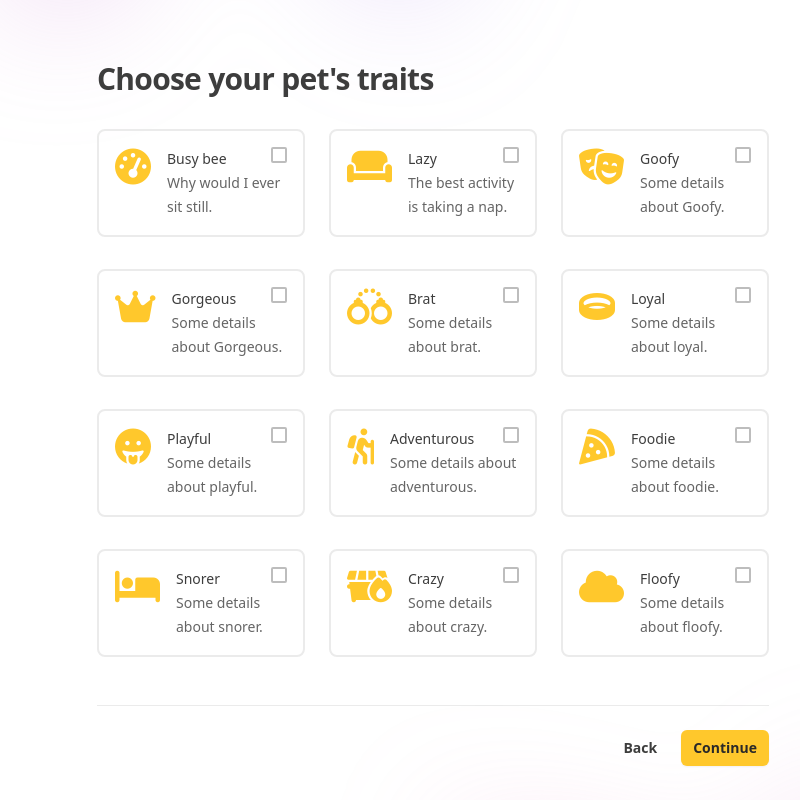
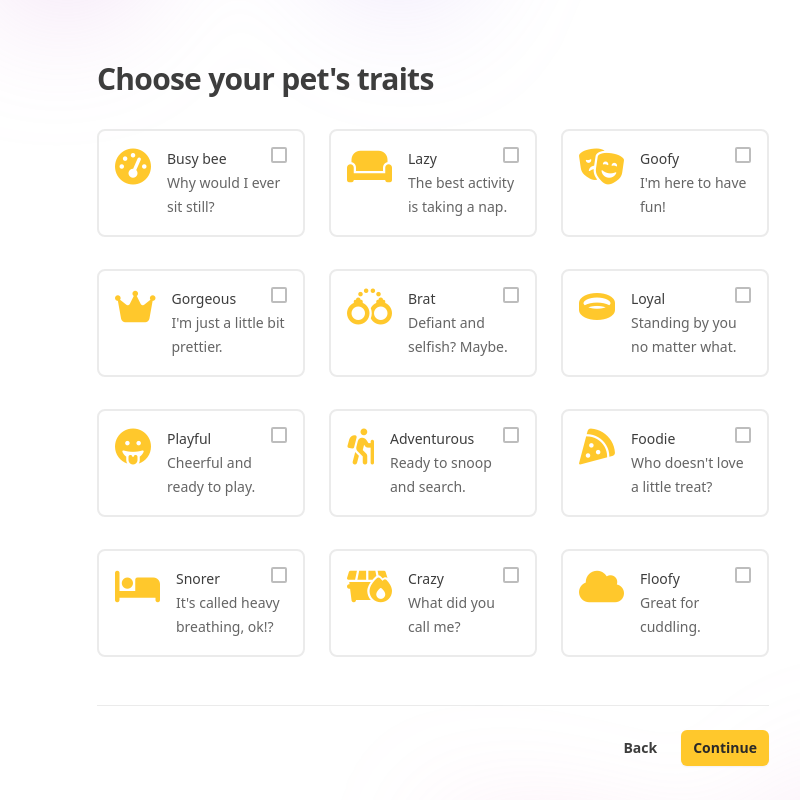
Before and after one commit to matai-2024/pawpals, a React (Vite) app: page /create in a window 1280 px wide. Both pictures are taken after typing "Sample", "Sample", "2020-01-15" into the empty fields and a click on the button "Continue". Shown: the part 343-1143 px from the top of the page, without its empty margins (207-1007 px from the left). Built offline with nearby package versions, Linux system fonts and the light colour scheme; no server answers; a web font is replaced by a local one.

Commit message:
update default trait descriptions

```diff
--- a/client/components/forms/PetBasicsForm.tsx
+++ b/client/components/forms/PetBasicsForm.tsx
@@ -19,7 +19,7 @@ export default function PetBasicsForm({
           Pet name
         </label>
         <div className="mt-2">
-          <input
+          <input required
             id="petName"
             name="petName"
             type="text"
@@ -108,7 +108,7 @@ export default function PetBasicsForm({
           Date of birth
         </label>
         <div className="mt-2">
-          <input
+          <input required
             id="dateOfBirth"
             name="dateOfBirth"
             type="date"
--- a/client/components/forms/PetTraitsForm.tsx
+++ b/client/components/forms/PetTraitsForm.tsx
@@ -33,7 +33,7 @@ export default function PetTraitsForm({ updateFields }: PetFormProps) {
 
             <div className="text-sm leading-6">
               <h3 className="font-medium text-gray-900">Busy bee</h3>
-              <p className="text-gray-600">Why would I ever sit still.</p>
+              <p className="text-gray-600">Why would I ever sit still?</p>
             </div>
             <input
             id="busy"
@@ -88,7 +88,7 @@ export default function PetTraitsForm({ updateFields }: PetFormProps) {
             </div>
             <div className="text-sm leading-6">
               <h3 className="font-medium text-gray-900">Goofy</h3>
-              <p className="text-gray-600">Some details about Goofy.</p>
+              <p className="text-gray-600">I'm here to have fun!</p>
             </div>
             <input
             id="goofy"
@@ -115,7 +115,7 @@ export default function PetTraitsForm({ updateFields }: PetFormProps) {
             </div>
             <div className="text-sm leading-6">
               <h3 className="font-medium text-gray-900">Gorgeous</h3>
-              <p className="text-gray-600">Some details about Gorgeous.</p>
+              <p className="text-gray-600">I'm just a little bit prettier.</p>
             </div>
             <input
             id="gorgeous"
@@ -142,7 +142,7 @@ export default function PetTraitsForm({ updateFields }: PetFormProps) {
             </div>
             <div className="text-sm leading-6">
               <h3 className="font-medium text-gray-900">Brat</h3>
-              <p className="text-gray-600">Some details about brat.</p>
+              <p className="text-gray-600">Defiant and selfish? Maybe.</p>
             </div>
             <input
             id="brat"
@@ -169,7 +169,7 @@ export default function PetTraitsForm({ updateFields }: PetFormProps) {
             </div>
             <div className="text-sm leading-6">
               <h3 className="font-medium text-gray-900">Loyal</h3>
-              <p className="text-gray-600">Some details about loyal.</p>
+              <p className="text-gray-600">Standing by you no matter what.</p>
             </div>
             <input
             id="loyal"
@@ -196,7 +196,7 @@ export default function PetTraitsForm({ updateFields }: PetFormProps) {
             </div>
             <div className="text-sm leading-6">
               <h3 className="font-medium text-gray-900">Playful</h3>
-              <p className="text-gray-600">Some details about playful.</p>
+              <p className="text-gray-600">Cheerful and ready to play.</p>
             </div>
             <input
             id="playful"
@@ -223,7 +223,7 @@ export default function PetTraitsForm({ updateFields }: PetFormProps) {
             </div>
             <div className="text-sm leading-6">
               <h3 className="font-medium text-gray-900">Adventurous</h3>
-              <p className="text-gray-600">Some details about adventurous.</p>
+              <p className="text-gray-600">Ready to snoop and search.</p>
             </div>
             <input
             id="adventurous"
@@ -250,7 +250,7 @@ export default function PetTraitsForm({ updateFields }: PetFormProps) {
             </div>
             <div className="text-sm leading-6">
               <h3 className="font-medium text-gray-900">Foodie</h3>
-              <p className="text-gray-600">Some details about foodie.</p>
+              <p className="text-gray-600">Who doesn't love a little treat?</p>
             </div>
             <input
             id="foodie"
@@ -277,7 +277,7 @@ export default function PetTraitsForm({ updateFields }: PetFormProps) {
             </div>
             <div className="text-sm leading-6">
               <h3 className="font-medium text-gray-900">Snorer</h3>
-              <p className="text-gray-600">Some details about snorer.</p>
+              <p className="text-gray-600">It's called heavy breathing, ok!?</p>
             </div>
             <input
             id="snorer"
@@ -304,7 +304,7 @@ export default function PetTraitsForm({ updateFields }: PetFormProps) {
             </div>
             <div className="text-sm leading-6">
               <h3 className="font-medium text-gray-900">Crazy</h3>
-              <p className="text-gray-600">Some details about crazy.</p>
+              <p className="text-gray-600">What did you call me?</p>
             </div>
             <input
             id="crazy"
@@ -331,7 +331,7 @@ export default function PetTraitsForm({ updateFields }: PetFormProps) {
             </div>
             <div className="text-sm leading-6">
               <h3 className="font-medium text-gray-900">Floofy</h3>
-              <p className="text-gray-600">Some details about floofy.</p>
+              <p className="text-gray-600">Great for cuddling.</p>
             </div>
             <input
             id="floofy"
```
